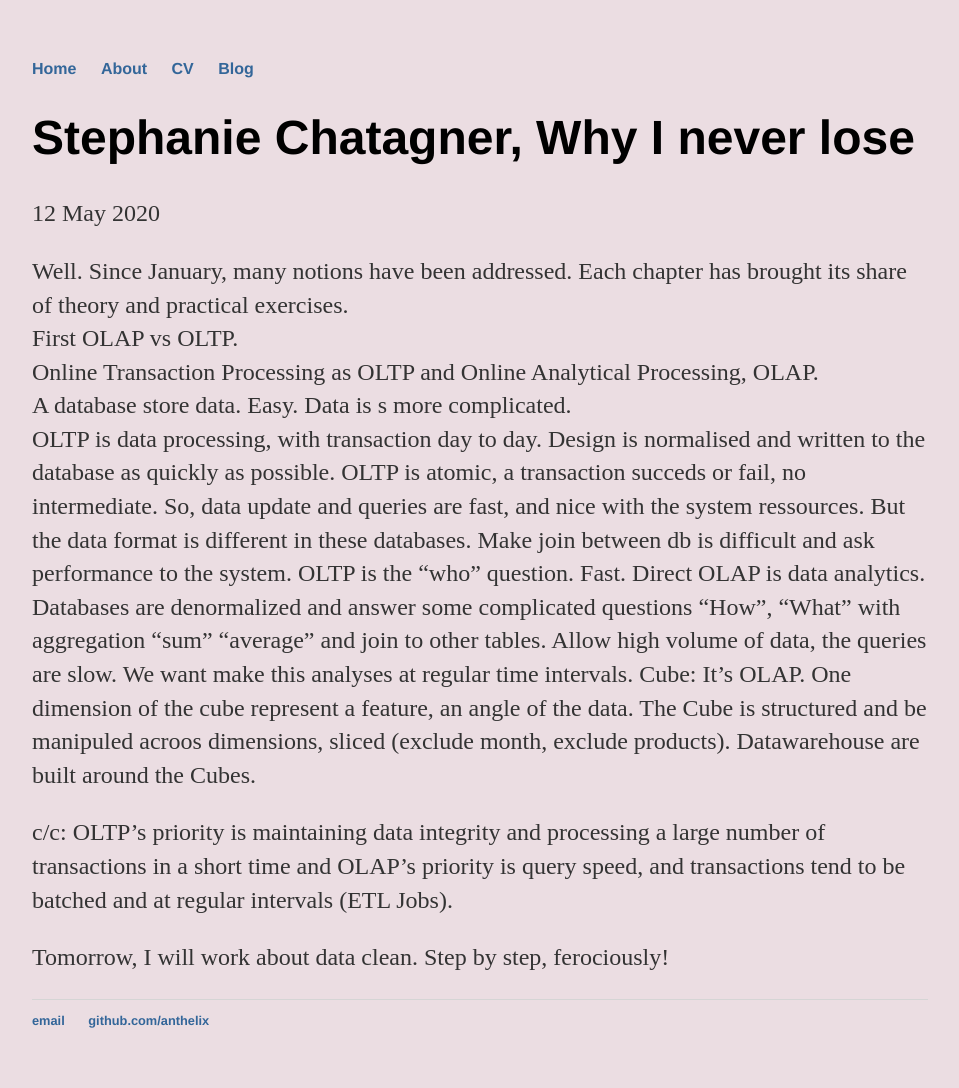
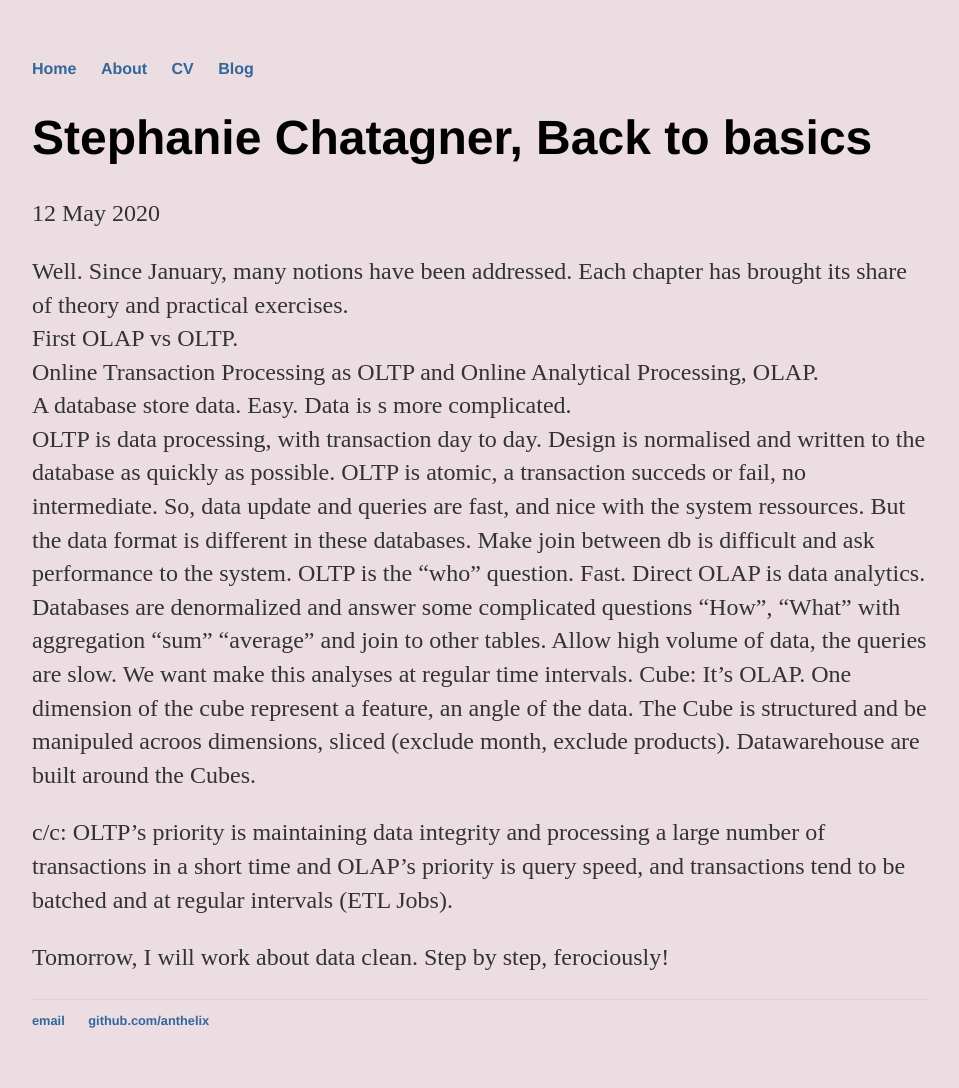
Before and after one commit to anthelix/anth_blog, a Jekyll site: the page built from _posts/2020-05-12-back-to-basics.md, in a window 1280 px wide. Shown: the whole page, without its empty margins (160-1119 px from the left). Built offline with Jekyll 4.4.1, drawn with Linux system fonts in a browser that asks for light colours.

Commit message:
Modif the title

```diff
--- a/_posts/2020-05-12-back-to-basics.md
+++ b/_posts/2020-05-12-back-to-basics.md
@@ -1,6 +1,6 @@
 ---
 layout: post
-title: "Stephanie Chatagner, Why I never lose"
+title: "Stephanie Chatagner, Back to basics"
 date: 2020-05-12
 ---
 
```
